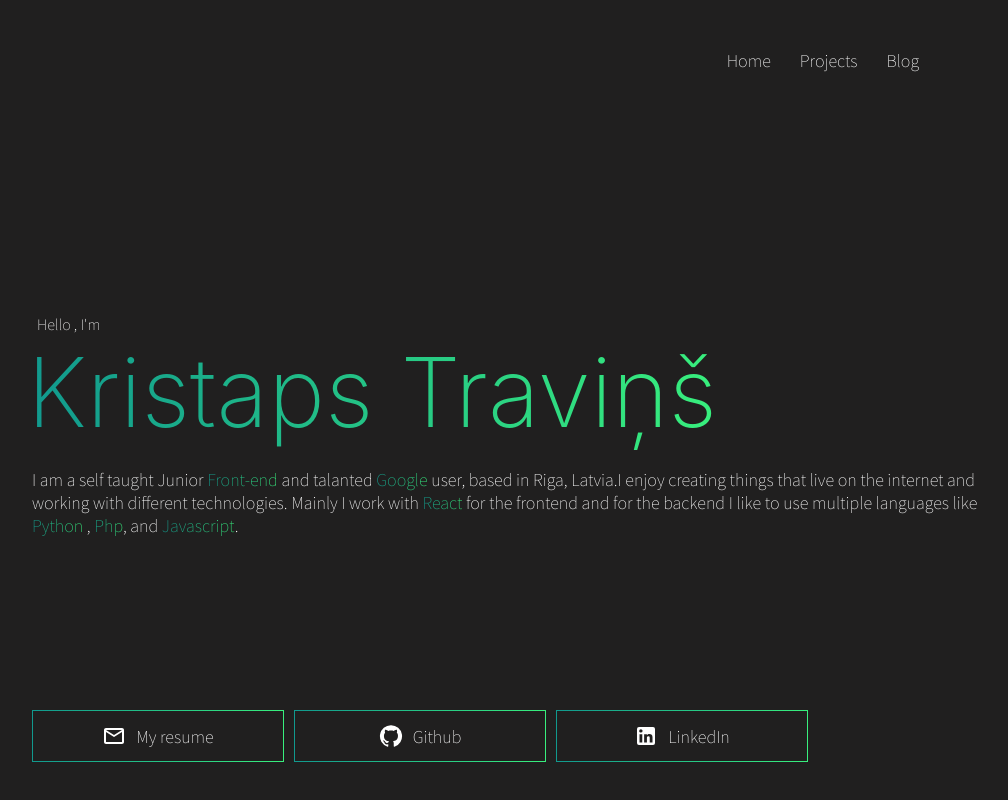
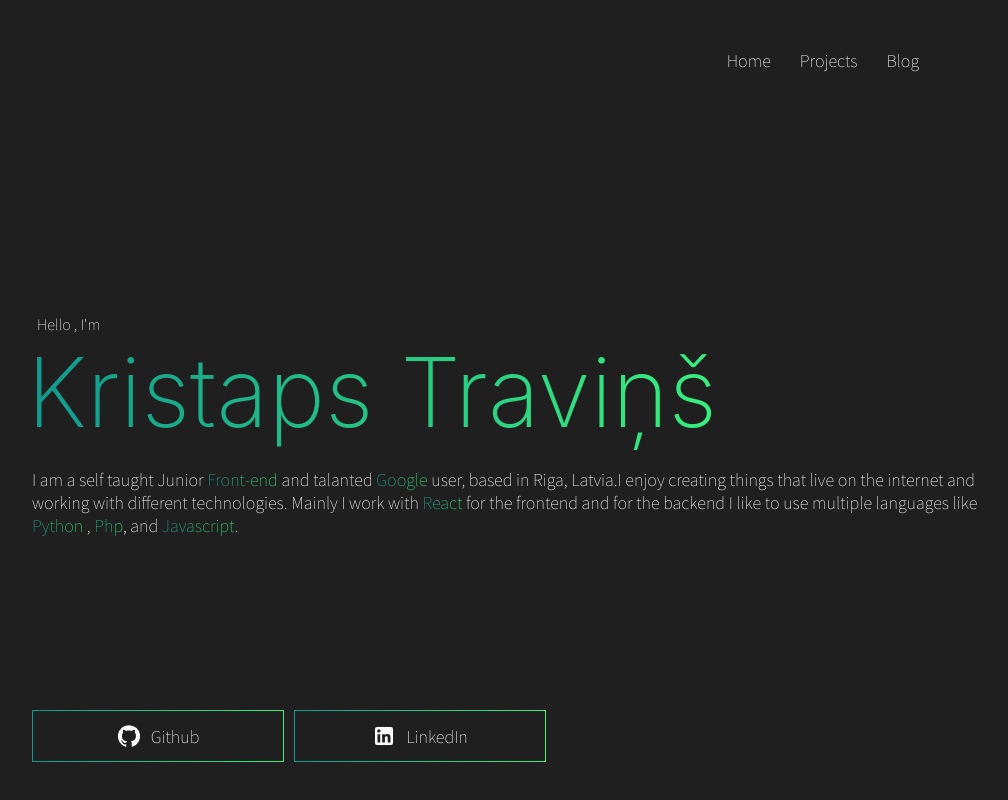
Before and after one commit to KristapsTravins/portfolioPageKristapsT, a React (Create React App) app: page / in a window 1280 px wide. Shown: the top 800 px of the page, without its empty margins (128-1136 px from the left). Built offline with nearby package versions, Linux system fonts and the light colour scheme.

Commit message:
build 0.1 build

```diff
--- a/src/components/Header.js
+++ b/src/components/Header.js
@@ -13,9 +13,9 @@ const Header =()=> {
                 <div className='menu_section'>
                     <nav>
                         <ul>
-                            <Link to='/'><li>Home</li></Link>
-                            <a href="/#projects"><li>Projects</li></a>
-                            <Link to='/blog'><li>Blog</li></Link>
+                            <li><Link to='/'>Home</Link></li>
+                           <li> <a href="/#projects">Projects</a></li>
+                            <li><Link to='/blog'>Blog</Link></li>
                         </ul>
                     </nav>
                 </div>
--- a/src/components/Title.js
+++ b/src/components/Title.js
@@ -3,7 +3,6 @@ import '../css/soc_btn.css';
 import '../css/keyword.css';
 import LinkedInIcon from '@mui/icons-material/LinkedIn';
 import GitHubIcon from '@mui/icons-material/GitHub';
-import MailOutlineIcon from '@mui/icons-material/MailOutline';
 import SocButton from './buttons/SocButton';
 
 
@@ -18,9 +17,9 @@ import SocButton from './buttons/SocButton';
         </div>
         <div className='soc_buttons'>
 
-        <SocButton icon={<MailOutlineIcon />} name={"My resume"} />
-        <a href="https://github.com/KristapsTravins" target="_blank"><SocButton icon={<GitHubIcon />} name={"Github"} /></a>
-        <a href="https://www.linkedin.com/in/kristaps-travi%C5%86%C5%A1-40a30319b/" target="_blank" ><SocButton icon={<LinkedInIcon />} name={"LinkedIn"} /></a>
+
+        <a href="https://github.com/KristapsTravins" rel="noreferrer" target="_blank"><SocButton icon={<GitHubIcon />} name={"Github"} /></a>
+        <a href="https://www.linkedin.com/in/kristaps-travi%C5%86%C5%A1-40a30319b/" rel="noreferrer" target="_blank" ><SocButton icon={<LinkedInIcon />} name={"LinkedIn"} /></a>
         </div>
     </div>
   </div>
--- a/src/css/header.css
+++ b/src/css/header.css
@@ -67,17 +67,16 @@
   margin: 0 15px 0 0;
 }
 
-.header_main .header_inner .menu_section nav ul a {
-  text-decoration: none;
-}
-
 .header_main .header_inner .menu_section nav ul li {
-  font-family: 'Source Sans Pro', sans-serif;
-  color: #FFFFFF;
   font-size: 5vw;
   font-weight: 200;
   margin: 10px 0 0 0;
   cursor: pointer;
+}
+
+.header_main .header_inner .menu_section nav ul li a {
+  font-family: 'Source Sans Pro', sans-serif;
+  color: #FFFFFF;
 }
 
 .header_main .header_inner .menu_section nav ul svg {
--- a/src/css/title.css
+++ b/src/css/title.css
@@ -54,6 +54,21 @@
   font-size: 3.5vw;
 }
 
+.title_outer .title_inner .soc_buttons {
+  margin: 0px 0 0 5px;
+  width: 98%;
+  display: -webkit-box;
+  display: -ms-flexbox;
+  display: flex;
+  -webkit-box-pack: start;
+      -ms-flex-pack: start;
+          justify-content: flex-start;
+  -webkit-box-orient: vertical;
+  -webkit-box-direction: normal;
+      -ms-flex-direction: column;
+          flex-direction: column;
+}
+
 @media only screen and (min-width: 660px) {
   .title_outer {
     height: auto;
@@ -78,7 +93,7 @@
   }
   .title_outer .title_inner .soc_buttons {
     margin: 150px 0 0 0;
-    width: 100%;
+    width: 95%;
     display: -webkit-box;
     display: -ms-flexbox;
     display: flex;
--- a/src/scss/title.scss
+++ b/src/scss/title.scss
@@ -37,7 +37,15 @@ margin: 20% 0 10% 0;
         }
 
      }
+     .soc_buttons{
+        margin: 0px 0 0 5px;
+        width: 98%;
+        display: flex;
+        justify-content: flex-start;
+        flex-direction: column;
 
+
+    }
 
 
 
@@ -66,10 +74,11 @@ margin: 20% 0 10% 0;
             }
             .soc_buttons{
                 margin: 150px 0 0 0;
-                width: 100%;
+                width: 95%;
                 display: flex;
                 justify-content: flex-start;
                 flex-direction: row;
+
 
 
             }
```
Also changed, not shown: src/scss/header.scss (+5 -4 lines), 2 other files (tests, documents, lock files or other folders).
